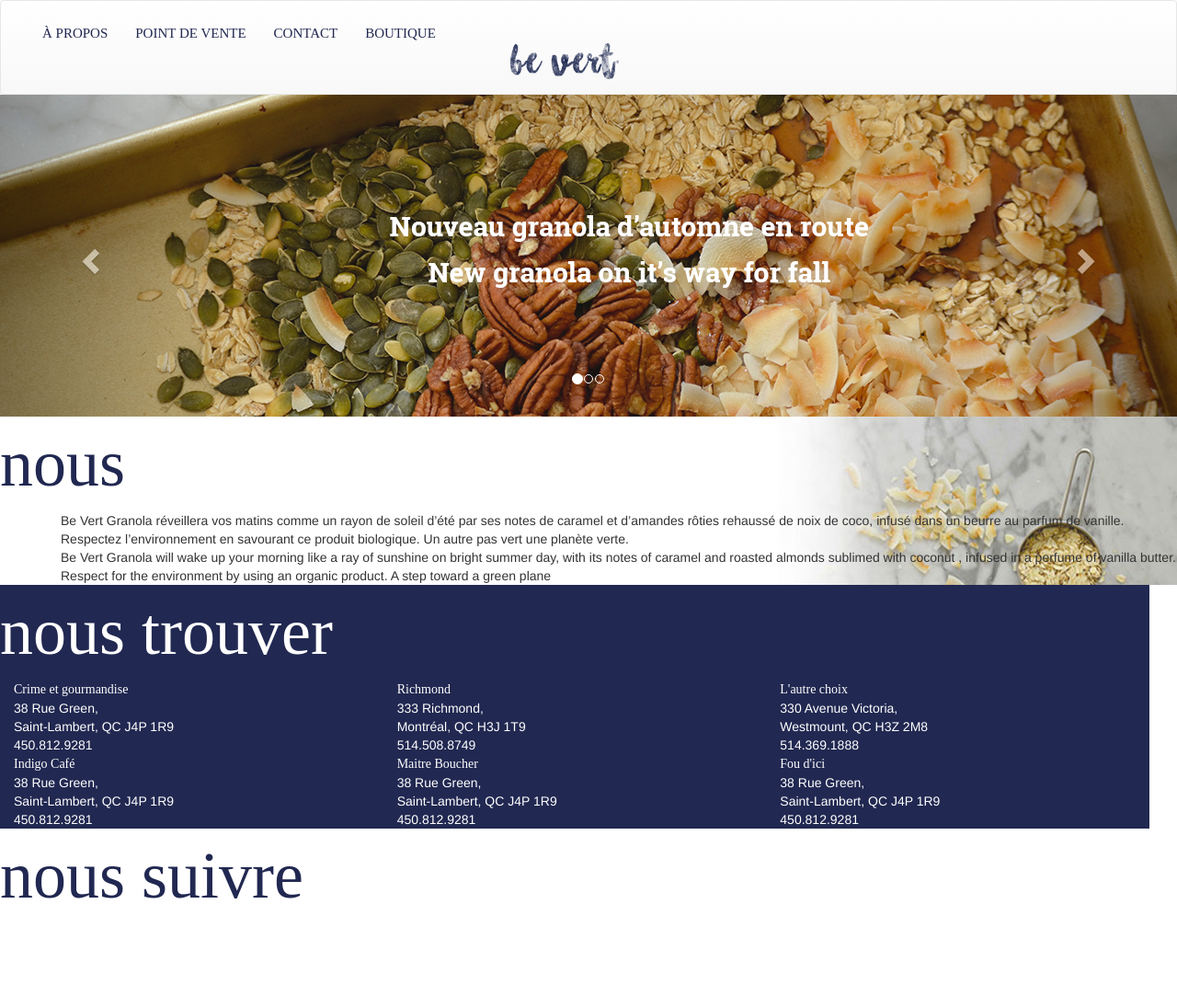
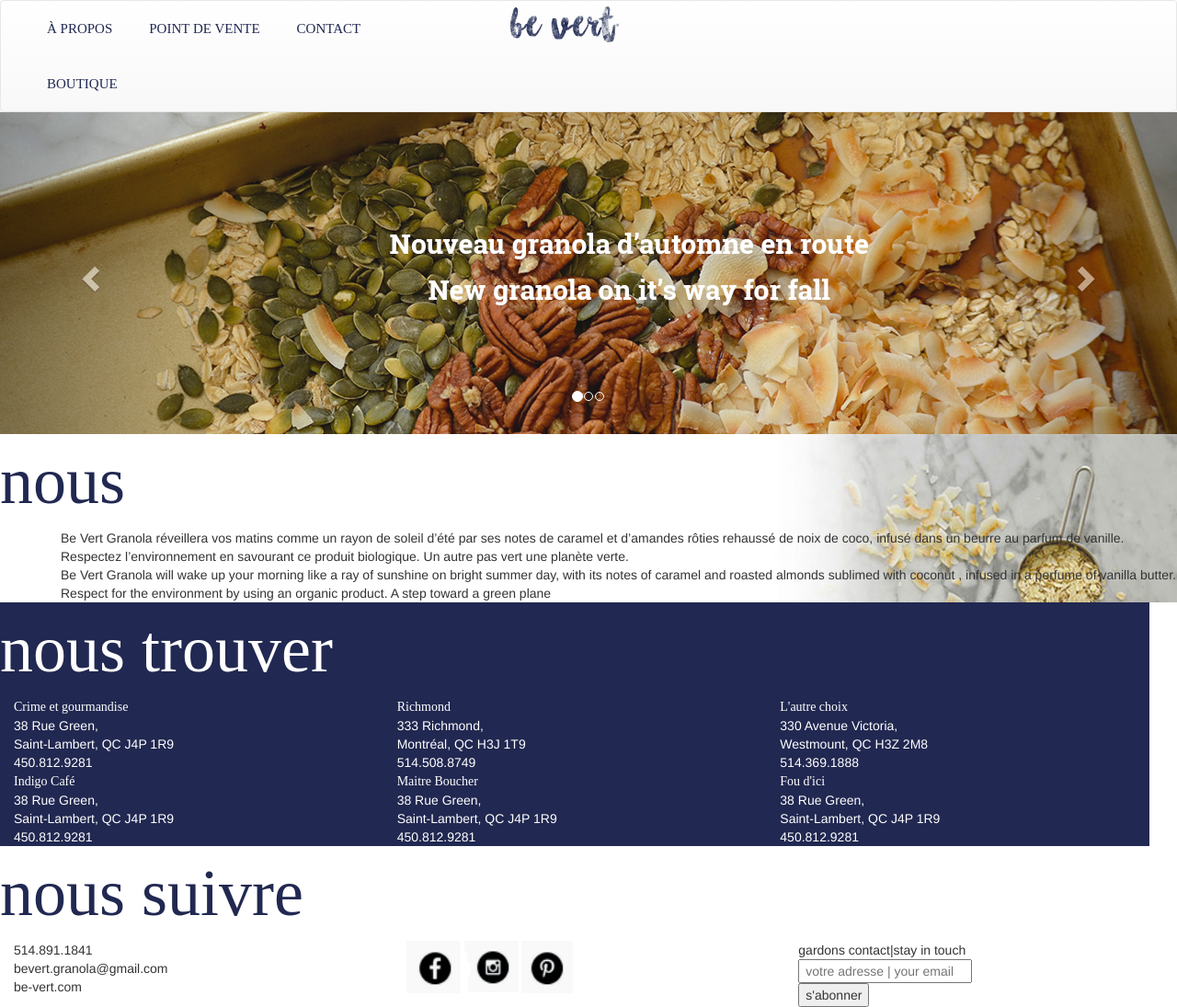
Before and after one commit to Blaze31/BeVertGranola, a website: page bevertgranola-angular/index.html at #/about in a window 1280 px wide. Shown: the whole page at 92% size. Before the commit the page ends 1003 px from the top, so only its background shows below. Drawn offline with nearby package versions, Linux system fonts and the light colour scheme; some packages are replaced by stand-ins of ours; a web font is replaced by a local one.

Commit message:
Complétiont contenu acceuille

```diff
--- a/bevertgranola-angular/css/main.css
+++ b/bevertgranola-angular/css/main.css
@@ -18,29 +18,25 @@ src: url(../fonts/Chasing_Embers/Chasing_Embers_Two.otf?#iefix);
 }
 nav{
     margin: 0px!important;
-    padding-top: 10px;
-    padding-bottom: 10px;
+    margin-top:50%;
 }
 nav a{
     color: #212851!important;
     font-size: 15px;
     font-variant: small-caps;
     font-family: robotoslab_regular!important;
+    padding: 5px!important;
+    margin: 15px;
 }
 nav a:hover{
     font-family: robotoslab_bold!important;
+    border-bottom: 5px solid #212851!important;
 }
 .navbar-header {
-    padding: 15px;
     text-align: center;
     width: 100%;
 }
 .navbar-brand {
-    color: #212851!important;
-    font-size: 72pt;
-    font-family: chasingambers_one !important;
-    float:none;
-    padding-top: 25px;
 }
 div .col-md-12{
     padding: 0px;
--- a/bevertgranola-angular/index.html
+++ b/bevertgranola-angular/index.html
@@ -46,5 +46,6 @@
 <!-- Our Website Javascripts -->
 <script src="js/main.js"></script>
 <script src="js/about.js"></script>
+<script src="js/header.js"></script>
 </body>
 </html>
--- /dev/null
+++ b/bevertgranola-angular/js/header.js
@@ -0,0 +1,5 @@
+$(".nav a").on("click", function(){
+   alert("Click!");
+   $(".nav").find(".active").removeClass("active");
+   $(this).parent().addClass("active");
+});
--- a/bevertgranola-angular/partials/about.html
+++ b/bevertgranola-angular/partials/about.html
@@ -77,5 +77,22 @@
             <span class="section_title">nous suivre</span>
         </div>
     </div>
+    <div class="row">
+        <div class="col-md-4" >
+            <span>514.891.1841</span><br/>
+            <span>bevert.granola@gmail.com</span><br/>
+            <span>be-vert.com</span>
+        </div>
+        <div class="col-md-4" >
+            <img src="../images/facebook.png"/>
+            <img src="../images/instagram.png"/>
+            <img src="../images/pinterest.png"/>
+        </div>
+        <div class="col-md-4" >
+            <span >gardons contact|stay in touch</span><br/>
+            <input placeholder=" votre adresse | your email"/><br/>
+            <button>s'abonner</button>
+        </div>
+    </div>
 </div>
 <!-- /.container -->
```
Also changed, not shown: bevertgranola-angular/templates/header.html (+1 -1 lines), bevertgranola-angular/images/boutique_01.jpg (added), bevertgranola-angular/images/boutique_02.jpg (added), bevertgranola-angular/images/facebook.png (added), bevertgranola-angular/images/instagram.png (added), bevertgranola-angular/images/pinterest.png (added), bevertgranola-angular/images/sac_02.jpg (added), bevertgranola-angular/images/vn_01.jpg (added).
